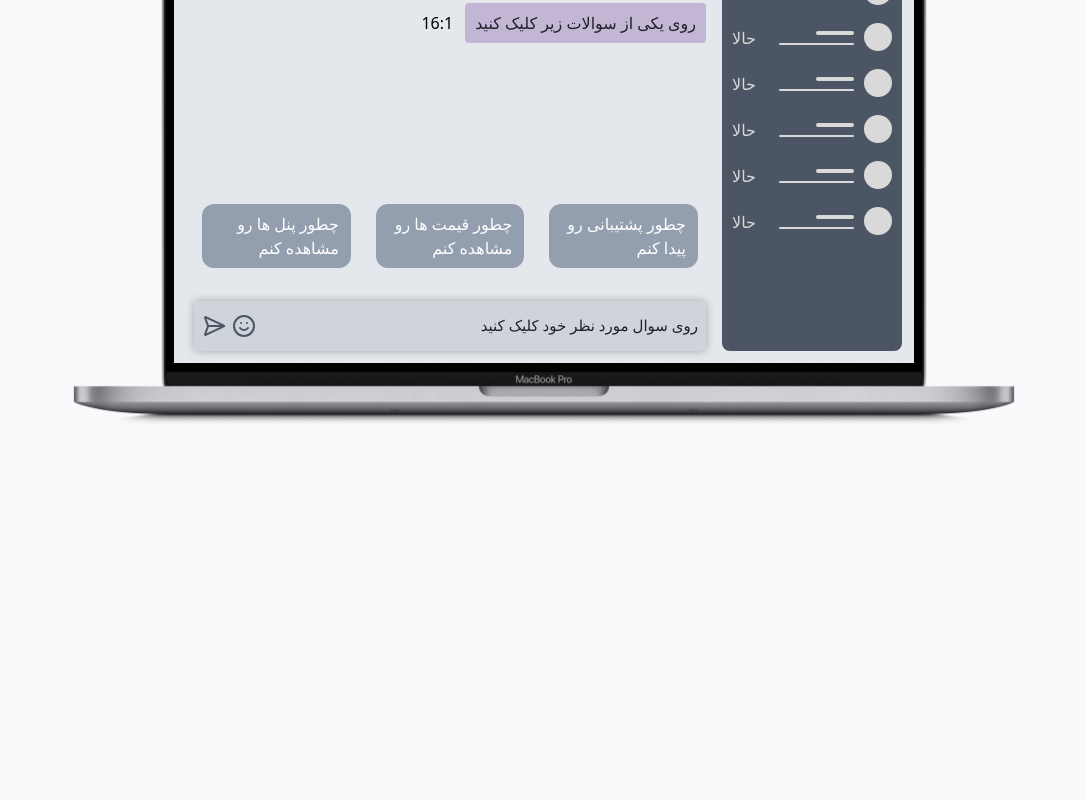
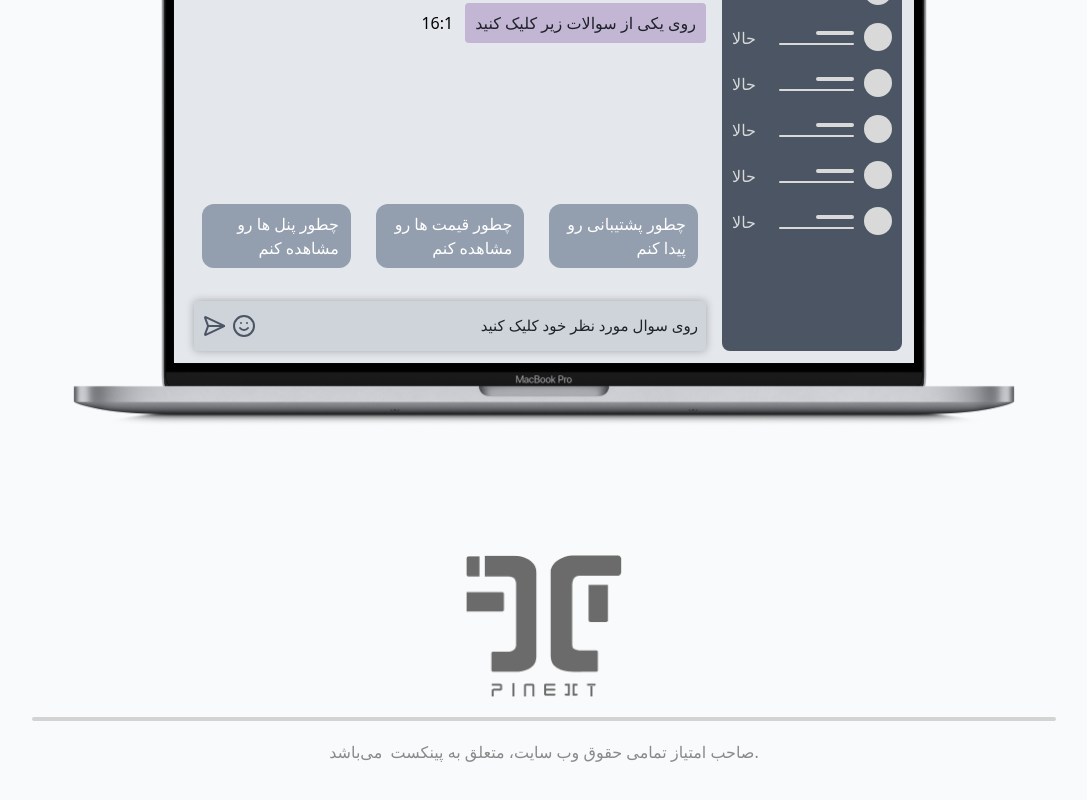
Before and after one commit to Ghostmaysam1/pinext, a React (Vite) app: page / in a window 1280 px wide. Shown: the part 5092-5892 px from the top of the page, without its empty margins (96-1183 px from the left). Built offline with nearby package versions, Linux system fonts and the light colour scheme.

Commit message:
feat: Add Footer

```diff
--- /dev/null
+++ b/src/components/footer/Footer.jsx
@@ -0,0 +1,11 @@
+function Footer() {
+    return (
+        <div className="h-[250px] w-full flex flex-col items-center justify-between pb-10">
+            <img src="logo-bottom.png" className="w-[156px]" alt="" />
+            <span className="block w-[80%] h-1 rounded-full bg-[#D3D3D3]"></span>
+            <p className="text-[#8A8A8A]">صاحب امتیاز تمامی حقوق وب سایت، متعلق به پینکست  می‌باشد.</p>
+        </div>
+    )
+}
+
+export default Footer;
--- a/src/components/home/FAQ/FAQ.jsx
+++ b/src/components/home/FAQ/FAQ.jsx
@@ -3,7 +3,7 @@ import Screen from './components/screen/Screen'
 function FAQ() {
 
     return (
-        <div className="h-[1200px]">
+        <div className="">
             <div className="laptop-frame relative max-w-[1000px] m-auto aspect-video bg-[url('/laptop.svg')] bg-contain bg-center bg-no-repeat">
                 <div className="absolute left-[13%] top-[4.8%] w-[74%] h-[82.4%]">
                     <Screen />
--- a/src/views/HomeView.jsx
+++ b/src/views/HomeView.jsx
@@ -6,6 +6,7 @@ import Portfolio from "../components/home/portfolio/Portfolio.jsx"
 import Articles from "../components/home/Articles/Articles.jsx"
 import FAQ from "../components/home/FAQ/FAQ.jsx"
 import Services from "../components/home/Services/Services.jsx"
+import Footer from "../components/footer/Footer.jsx"
 
 function HomeView() {
     return (
@@ -25,6 +26,8 @@ function HomeView() {
             <Articles />
             <span className="h-[185px] w-full block"></span>
             <FAQ />
+            <span className="h-[120px] w-full block"></span>
+            <Footer />
         </div>
     )
 }
```
Also changed, not shown: public/logo-bottom.png (added).
